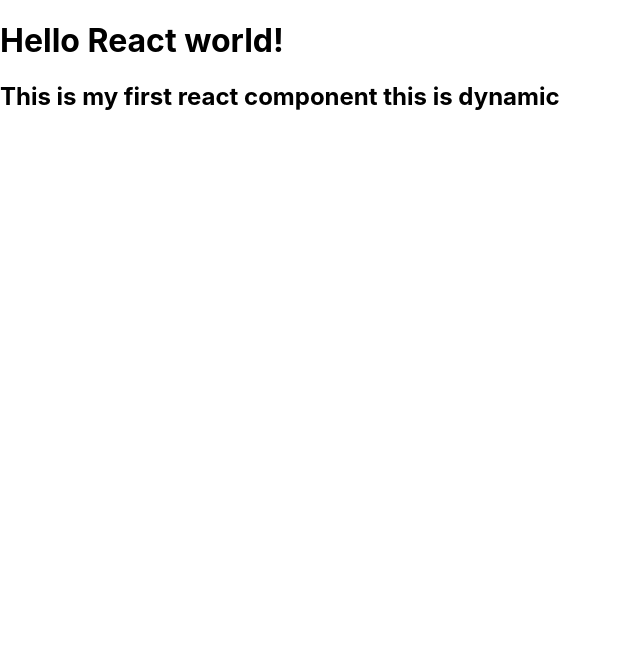
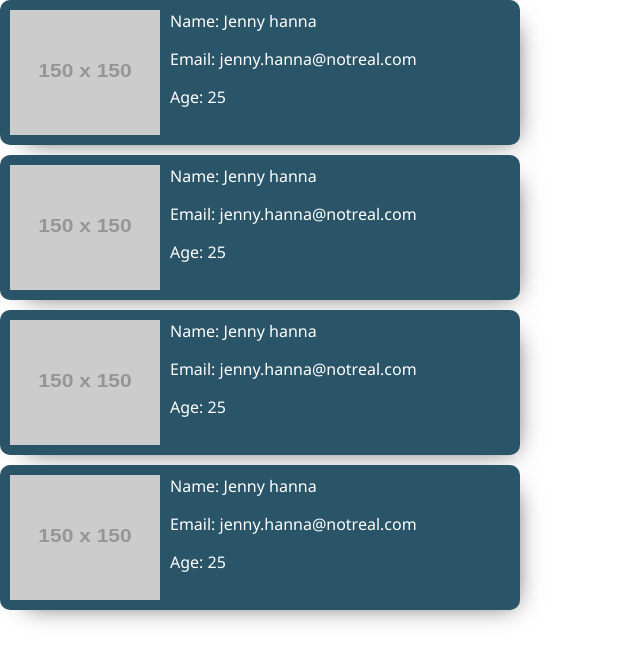
Before and after one commit to coderkarunakar/React-concepts, a React (Create React App) app in the folder reactlearning/: page / in a window 1280 px wide. Shown: the top 662 px of the page, without its empty margins (0-640 px from the left). Built offline with nearby package versions, Linux system fonts and the light colour scheme.

Commit message:
making our contact card reusable

```diff
--- a/reactlearning/src/App.js
+++ b/reactlearning/src/App.js
@@ -1,25 +1,17 @@
 import React from 'react';
+import ContactCard from './ContactCard';
+import './App.css';
 //simple arrow function we used to declare a component, this component break down the  UI into smaller , reusable peices, making it easier to manage and develop complex application
 const App = () =>{
-  const title = "This is my first react component this is dynamic";
-  return(
-
-    // /here React is creating a div and it doesn't have any props so null, and the children is our text
-    // React.createElement(
-    //   "div",
-    //   null,
-    //   "This is my first Component"
-    // )
-
-
-    //this below code is called jsx , allows js into html so here we haven't used quotes
+   return(
     <div>
-      <h1>Hello React world!</h1>
-      <h2 onClick={()=> alert("you clicked the message")}>{title}</h2>
+      <ContactCard/>
+      <ContactCard/>
+      <ContactCard/>
+      <ContactCard/>
     </div>
 
-  )
-
+   )
 }
 
 //exporting our app
--- /dev/null
+++ b/reactlearning/src/ContactCard.js
@@ -0,0 +1,17 @@
+import React from "react";
+// it is a good idea to call component name as our react filename
+const ContactCard =()=> {
+    return(
+    <div className="contact-card">
+    <img src="https://via.placeholder.com/150" alt="profile">
+    </img>
+    <div className="user-details">
+      <p>Name: Jenny hanna</p>
+      <p>Email: jenny.hanna@notreal.com</p>
+      <p>Age: 25</p>
+    </div>
+
+  </div>
+    )
+}
+export default ContactCard;
```
